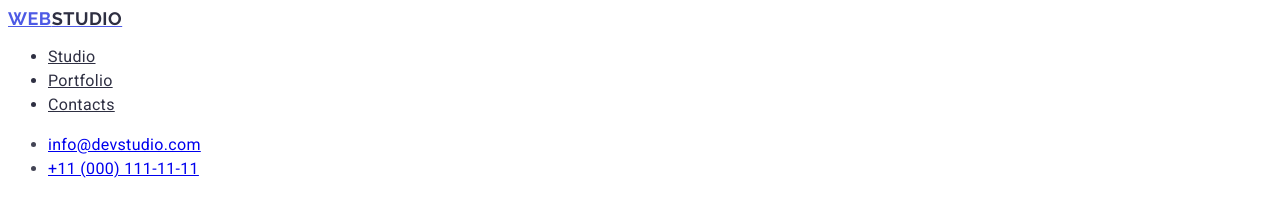
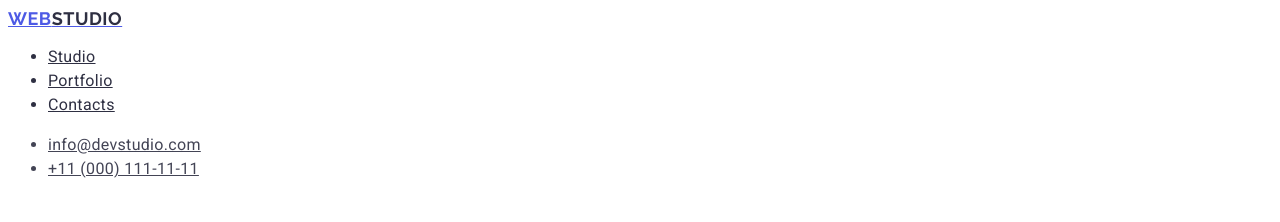
Before and after one commit to denys-a914y/goit-markup-hw-02, a plain HTML site: page index.html in a window 1280 px wide. Shown: the top 222 px of the page. Drawn offline with Linux system fonts and the light colour scheme.

Commit message:
fckthisshit

```diff
--- a/css/styles.css
+++ b/css/styles.css
@@ -95,6 +95,20 @@ body{
   color: #404bbf
 
 
+}
+
+.info{
+  color: #434455;
+
+}
+.info:hover{
+color: #404bbf
+
+
+}
+.info:focus{
+
+  color: #404bbf;
 }
 
 
--- a/index.html
+++ b/index.html
@@ -33,12 +33,12 @@
             <ul>
 
                 <li class="adress-item">
-                    <a class="adress-mail" href="mailto:info@devstudio.com">info@devstudio.com</a>
+                    <a class="info" href="mailto:info@devstudio.com">info@devstudio.com</a>
 
                 </li>
 
                 <li class="adress-item">
-                    <a href="tel:+110001111111">+11 (000) 111-11-11</a>
+                    <a class="info" href="tel:+110001111111">+11 (000) 111-11-11</a>
                 </li>
             </ul>
 
```
